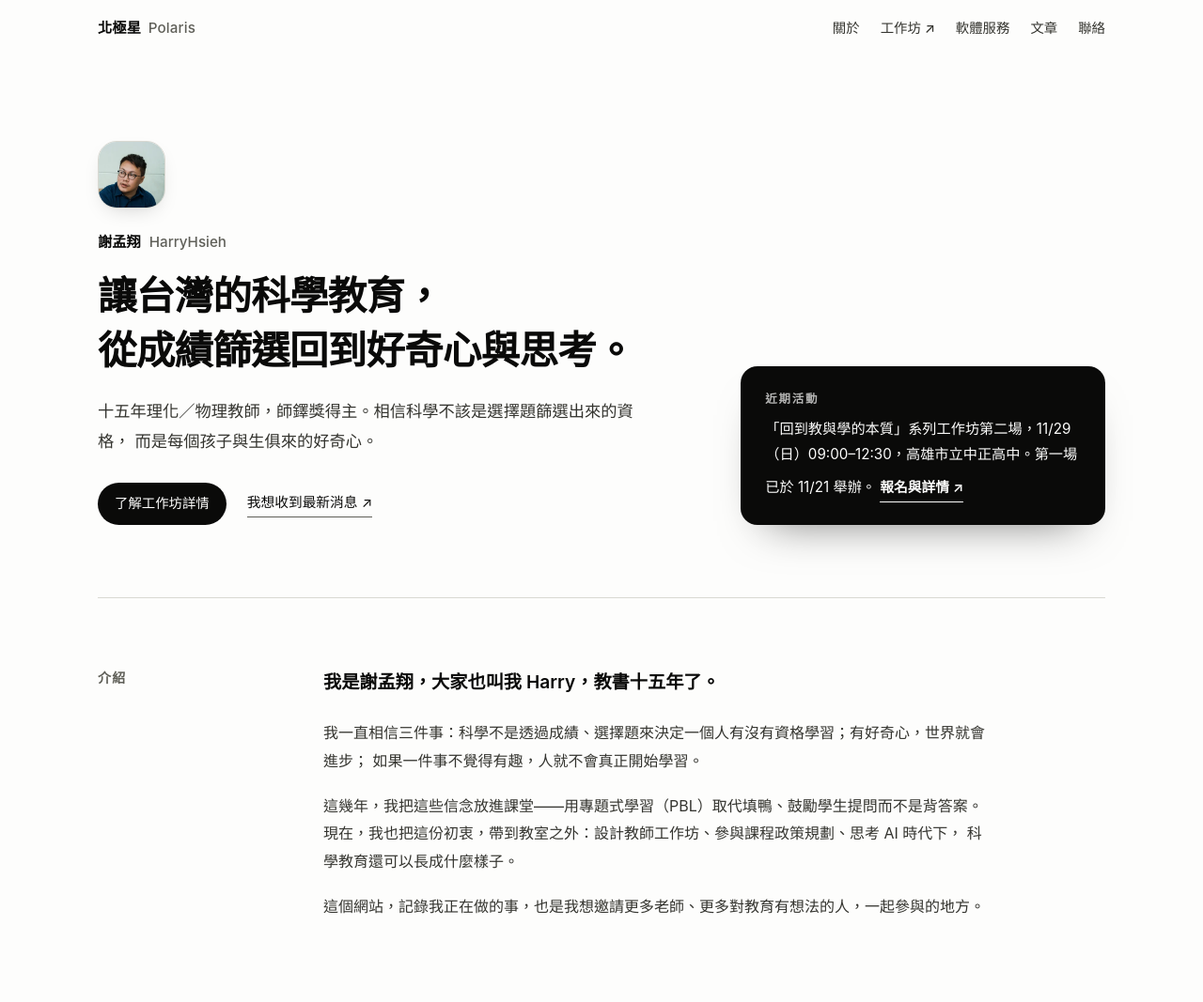
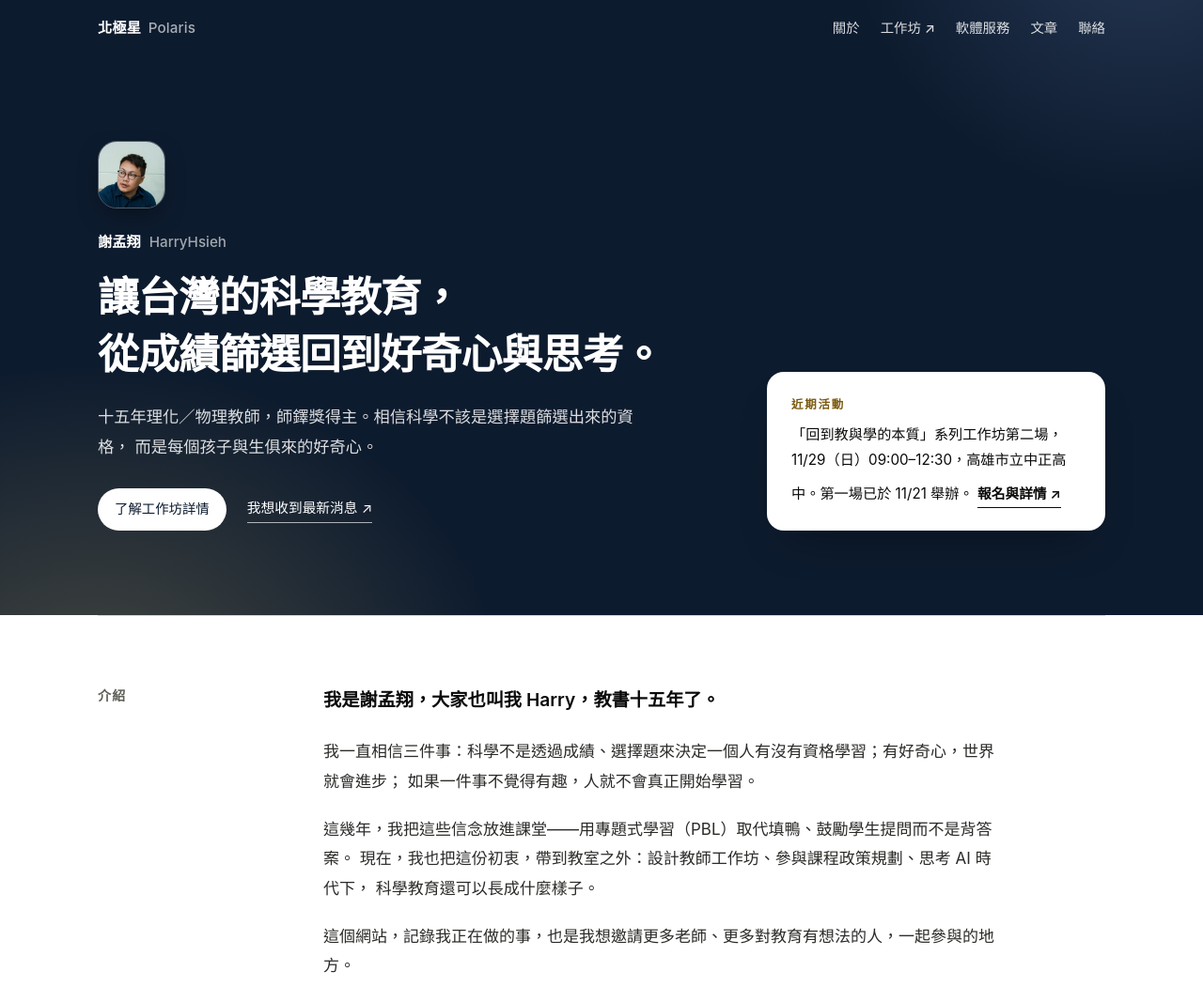
Before and after one commit to frank37213721-web/harry-site, a website: page index.html in a window 1280 px wide. Shown: the top 1067 px of the page at 94% size. Drawn offline with Linux system fonts and the light colour scheme.

Commit message:
參考 Squarespace 範例：深藍滿版開場、奶油色帶、純白底、字級加大
Co-Authored-By: Claude Sonnet 5.5 <noreply@anthropic.com>

```diff
--- a/index.html
+++ b/index.html
@@ -20,7 +20,7 @@
 <body>
 <a class="skip-link" href="#main">跳到主要內容</a>
 
-<header class="site-header" id="siteHeader">
+<header class="site-header on-dark" id="siteHeader">
   <div class="wrap header-inner">
     <a class="brand" href="#top"><span class="brand-zh">北極星</span><span class="brand-en">Polaris</span></a>
     <nav class="site-nav" aria-label="主選單">
--- a/styles.css
+++ b/styles.css
@@ -4,12 +4,14 @@
    ========================================================= */
 
 :root {
-  --bg: #fdfdfc;
-  --bg-glass: rgba(253, 253, 252, .82);
-  --bg-soft: #f1f1ec;
+  --bg: #ffffff;
+  --bg-glass: rgba(255, 255, 255, .88);
+  --bg-soft: #f6f1e7;
+  --navy: #0d1b2e;
+  --gold: #e8c878;
   --card: #ffffff;
   --ink: #0a0a09;
-  --ink-2: #34342f;
+  --ink-2: #2b2b28;
   --ink-3: #5f5f58;
   --line: #d9d9d2;
   --line-2: #b4b4ab;
@@ -32,7 +34,7 @@ html { scroll-behavior: smooth; -webkit-text-size-adjust: 100%; }
 body {
   margin: 0;
   font-family: var(--sans);
-  font-size: 16px;
+  font-size: 17px;
   line-height: 1.85;
   color: var(--ink);
   background: var(--bg);
@@ -71,6 +73,10 @@ strong { font-weight: 600; color: var(--ink); }
   backdrop-filter: saturate(1.4) blur(10px);
   box-shadow: 0 1px 0 var(--line);
 }
+.site-header.on-dark:not(.scrolled) { color: #fff; }
+.site-header.on-dark:not(.scrolled) .brand-en { color: rgba(255, 255, 255, .65); }
+.site-header.on-dark:not(.scrolled) .site-nav a { color: rgba(255, 255, 255, .85); }
+.site-header.on-dark:not(.scrolled) .site-nav a:hover { color: #fff; }
 .header-inner { display: flex; align-items: center; justify-content: space-between; height: 60px; }
 .brand { font-size: .95rem; font-weight: 600; letter-spacing: .01em; }
 .brand-en { margin-left: .5em; color: var(--ink-3); font-weight: 500; }
@@ -79,10 +85,25 @@ strong { font-weight: 600; color: var(--ink); }
 .site-nav a:hover { color: var(--ink); }
 
 /* ---------- 首頁開場 ---------- */
-.hero { padding: clamp(44px, 7vw, 96px) 0 clamp(44px, 6vw, 80px); }
+.hero {
+  margin-top: -60px; /* 往上蓋住頁首，讓深色底滿版 */
+  padding: calc(60px + clamp(48px, 7vw, 96px)) 0 clamp(56px, 7vw, 96px);
+  background:
+    radial-gradient(55% 90% at 8% 115%, rgba(232, 200, 120, .26), transparent 62%),
+    radial-gradient(40% 70% at 95% -10%, rgba(120, 150, 210, .22), transparent 60%),
+    var(--navy);
+  color: #fff;
+}
+.hero .hero-name span { color: rgba(255, 255, 255, .62); }
+.hero .statement { color: #fff; }
+.hero .lede { color: rgba(255, 255, 255, .86); }
+.hero .avatar { border-color: rgba(255, 255, 255, .28); box-shadow: 0 10px 28px -10px rgba(0, 0, 0, .6); }
+.hero .btn { background: #fff; color: var(--navy); }
+.hero .link { border-bottom-color: rgba(255, 255, 255, .65); }
+.hero .link:hover { border-color: #fff; }
 .hero-grid { display: grid; grid-template-columns: minmax(0, 1fr); gap: 36px; }
 @media (min-width: 960px) {
-  .hero-grid { grid-template-columns: minmax(0, 1.6fr) minmax(0, 1fr); gap: 64px; align-items: end; }
+  .hero-grid { grid-template-columns: minmax(0, 1.8fr) minmax(0, 1fr); gap: 64px; align-items: end; }
 }
 .hero picture { display: block; width: 72px; }
 .avatar {
@@ -95,7 +116,7 @@ strong { font-weight: 600; color: var(--ink); }
 .statement {
   margin: 14px 0 20px;
   max-width: 17em;
-  font-size: clamp(1.65rem, .9rem + 2.2vw, 2.6rem);
+  font-size: clamp(1.65rem, .9rem + 2.3vw, 2.8rem);
   font-weight: 700;
   line-height: 1.4;
   letter-spacing: -.02em;
@@ -108,11 +129,11 @@ strong { font-weight: 600; color: var(--ink); }
   max-width: 36em; margin: 0;
   padding: 24px 26px;
   border-radius: 18px;
-  background: var(--ink); color: var(--bg);
+  background: #fff; color: #0a0a09;
   box-shadow: 0 24px 48px -28px rgba(0, 0, 0, .55);
   font-size: .95rem; line-height: 1.8;
 }
-.notice strong { display: block; margin-bottom: .5em; font-size: .78rem; letter-spacing: .14em; color: inherit; opacity: .7; }
+.notice strong { display: block; margin-bottom: .5em; font-size: .78rem; letter-spacing: .14em; color: #7a5a10; }
 .notice .link { display: inline-block; margin-top: .6em; border-bottom-color: currentColor; font-weight: 600; }
 .notice .link:hover { opacity: .8; }
 
@@ -150,14 +171,14 @@ strong { font-weight: 600; color: var(--ink); }
 }
 /* 聯絡：滿版深色收尾 */
 .row#contact {
-  background: var(--ink); color: var(--bg);
-  box-shadow: 0 0 0 100vmax var(--ink);
+  background: var(--navy); color: #fff;
+  box-shadow: 0 0 0 100vmax var(--navy);
   clip-path: inset(0 -100vmax);
   border-top-color: transparent;
 }
-.row#contact .row-label, .row#contact .row-body p, .row#contact h2 { color: var(--bg); }
+.row#contact .row-label, .row#contact .row-body p, .row#contact h2 { color: #fff; }
 .row#contact .row-label { opacity: .7; }
-.row#contact .mail { color: var(--bg); border-bottom-color: currentColor; }
+.row#contact .mail { color: var(--gold); border-bottom-color: var(--gold); }
 section[id] { scroll-margin-top: 72px; }
 .row-label {
   align-self: start;
@@ -168,8 +189,8 @@ section[id] { scroll-margin-top: 72px; }
 }
 .row-body { min-width: 0; }
 .row-body > :first-child { margin-top: 0; }
-.row-body p { max-width: 44em; color: var(--ink-2); }
-.row-body h2 { margin: 0 0 .9em; font-size: 1.5rem; font-weight: 700; }
+.row-body p { max-width: 42em; color: var(--ink-2); }
+.row-body h2 { margin: 0 0 .9em; font-size: clamp(1.5rem, 1.2rem + 1vw, 1.85rem); font-weight: 700; line-height: 1.4; }
 .row-body h3 { margin: 2.6em 0 .7em; font-size: 1.1rem; font-weight: 700; }
 .row-body .lead { font-size: 1.2rem; font-weight: 600; color: var(--ink); }
 .muted { font-size: .9rem; color: var(--ink-3) !important; }
@@ -234,7 +255,7 @@ section[id] { scroll-margin-top: 72px; }
 .mail:hover { border-color: var(--ink); }
 
 /* ---------- 頁尾 ---------- */
-.site-footer { margin-top: 24px; padding: 28px 0 44px; border-top: 1px solid var(--line); font-size: .82rem; color: var(--ink-3); }
+.site-footer { margin-top: 0; padding: 28px 0 44px; background: var(--navy); border-top: 1px solid rgba(255, 255, 255, .12); font-size: .84rem; color: rgba(255, 255, 255, .72); }
 .footer-inner { display: flex; flex-wrap: wrap; justify-content: space-between; gap: 6px 24px; }
 .footer-inner p { margin: 0; }
 
@@ -363,7 +384,7 @@ body.toc-open { overflow: hidden; }
 
 /* ---------- 手機 ---------- */
 @media (max-width: 640px) {
-  body { font-size: 15.5px; }
+  body { font-size: 16px; }
   .statement { font-size: clamp(1.2rem, 6vw, 1.5rem); }
   .row { grid-template-columns: minmax(0, 1fr); gap: 12px; padding: 44px 0; }
   .row-label { position: static; }
```
